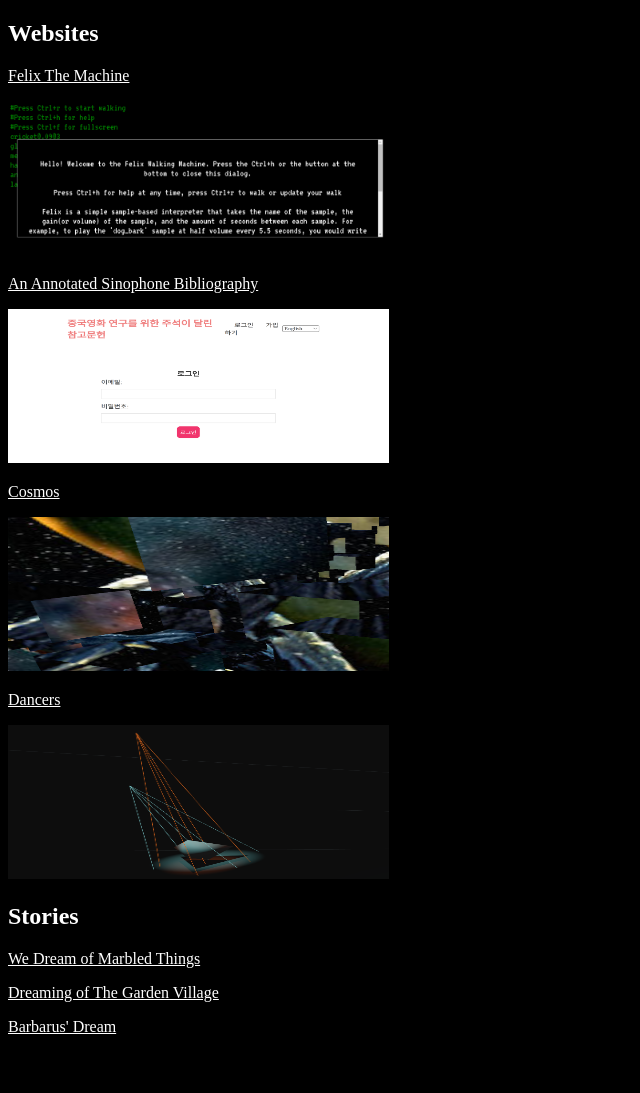
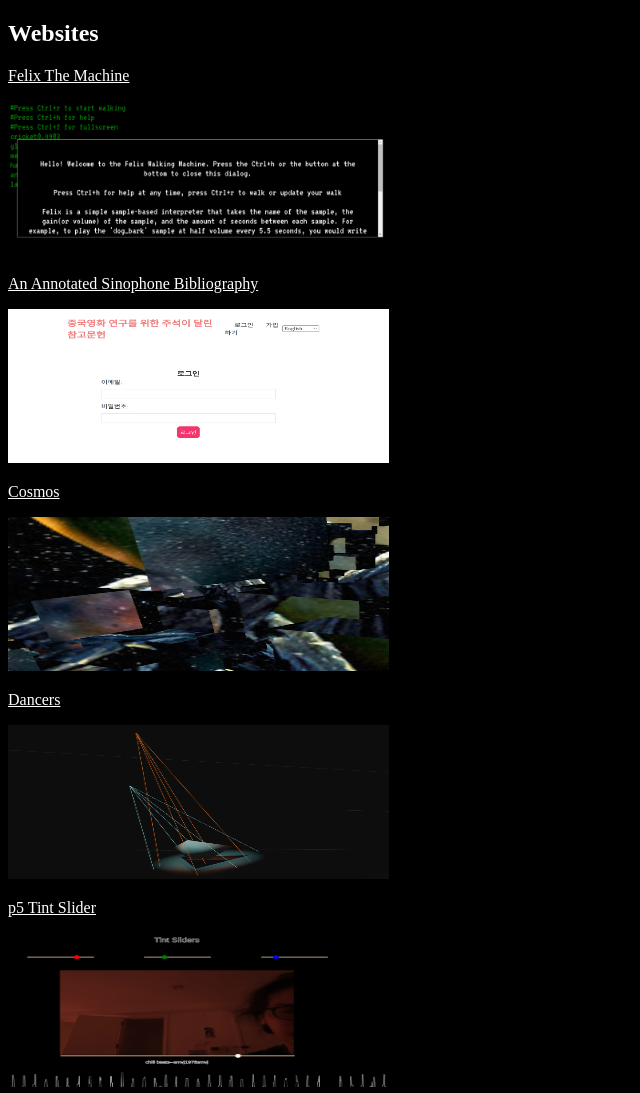
Before and after one commit to nicholasjdc/personal_website, a plain HTML site: page index.html in a window 1280 px wide. Shown: the top 1093 px of the page, without its empty margins (0-640 px from the left). Drawn offline with Linux system fonts and the light colour scheme.

Commit message:
tint slider

```diff
--- a/index.html
+++ b/index.html
@@ -16,7 +16,7 @@
  <a href="https://transcendent-seahorse-341c0d.netlify.app/login"> <p>An Annotated Sinophone Bibliography</p> <img src="bibliography-screenshot.png"></a>
  <a href="https://ornate-squirrel-de9ca8.netlify.app/"><p>Cosmos</p><img src="cosmos.png"></a>
  <a href="https://tranquil-froyo-20a9a1.netlify.app/"><p>Dancers</p><img src="dancers.png"></a>
-
+<a href="https://cheery-rugelach-5fa445.netlify.app/"><p>p5 Tint Slider</p><img src="tint-sliders.png"></a>
   <h2>
     Stories
   </h2>
```
Also changed, not shown: tint-sliders.png (added).
